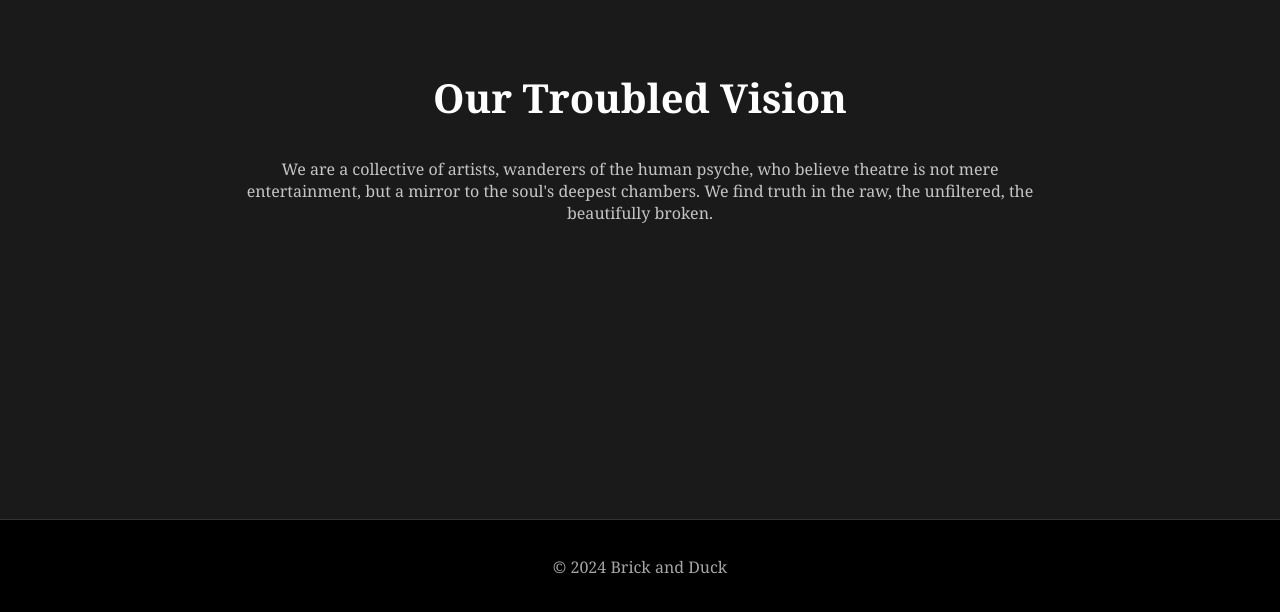
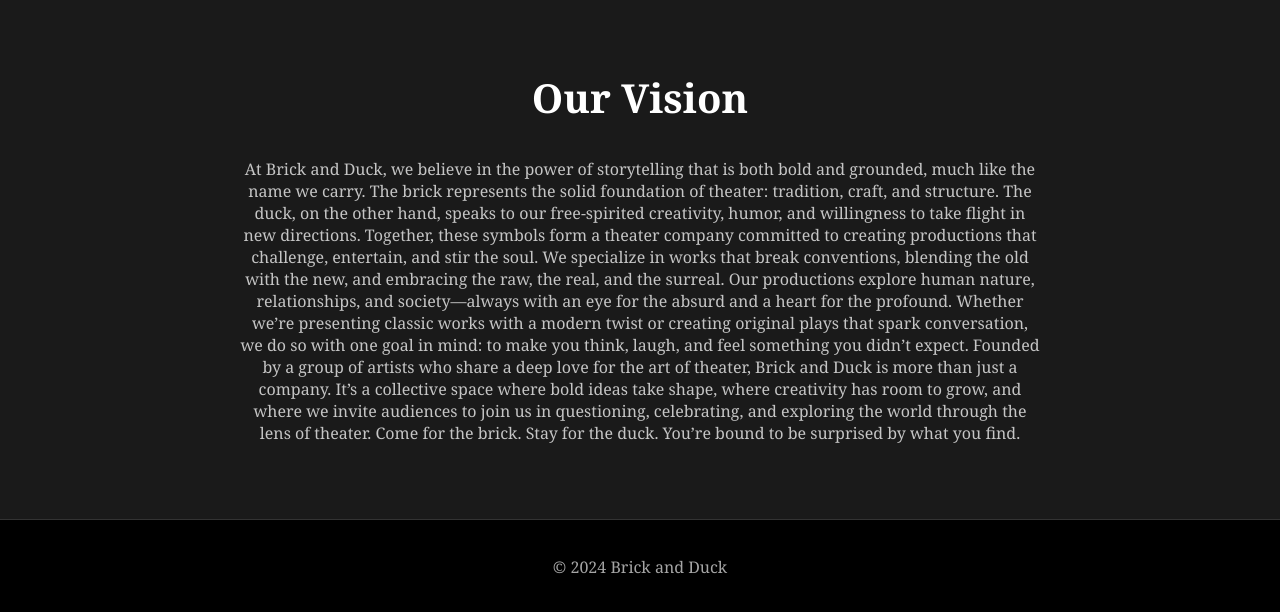
Before and after one commit to francozuzunaga/theatre-production-website, a plain HTML site: page about.html in a window 1280 px wide. Shown: the part 186-798 px from the top of the page. Drawn offline with Linux system fonts and the light colour scheme.

Commit message:
fix: Remove 'Troubled' from about page subtitle

```diff
--- a/about.html
+++ b/about.html
@@ -20,8 +20,13 @@
     </header>
 
     <main>
-        <h2>Our Troubled Vision</h2>
-        <p>We are a collective of artists, wanderers of the human psyche, who believe theatre is not mere entertainment, but a mirror to the soul's deepest chambers. We find truth in the raw, the unfiltered, the beautifully broken.</p>
+        <h2>Our Vision</h2>
+        <p>At Brick and Duck, we believe in the power of storytelling that is both bold and grounded, much like the name we carry. The brick represents the solid foundation of theater: tradition, craft, and structure. The duck, on the other hand, speaks to our free-spirited creativity, humor, and willingness to take flight in new directions. Together, these symbols form a theater company committed to creating productions that challenge, entertain, and stir the soul.
+
+We specialize in works that break conventions, blending the old with the new, and embracing the raw, the real, and the surreal. Our productions explore human nature, relationships, and society—always with an eye for the absurd and a heart for the profound. Whether we’re presenting classic works with a modern twist or creating original plays that spark conversation, we do so with one goal in mind: to make you think, laugh, and feel something you didn’t expect.
+
+Founded by a group of artists who share a deep love for the art of theater, Brick and Duck is more than just a company. It’s a collective space where bold ideas take shape, where creativity has room to grow, and where we invite audiences to join us in questioning, celebrating, and exploring the world through the lens of theater. Come for the brick. Stay for the duck. You’re bound to be surprised by what you find.
+</p>
     </main>
 
     <footer>
```
